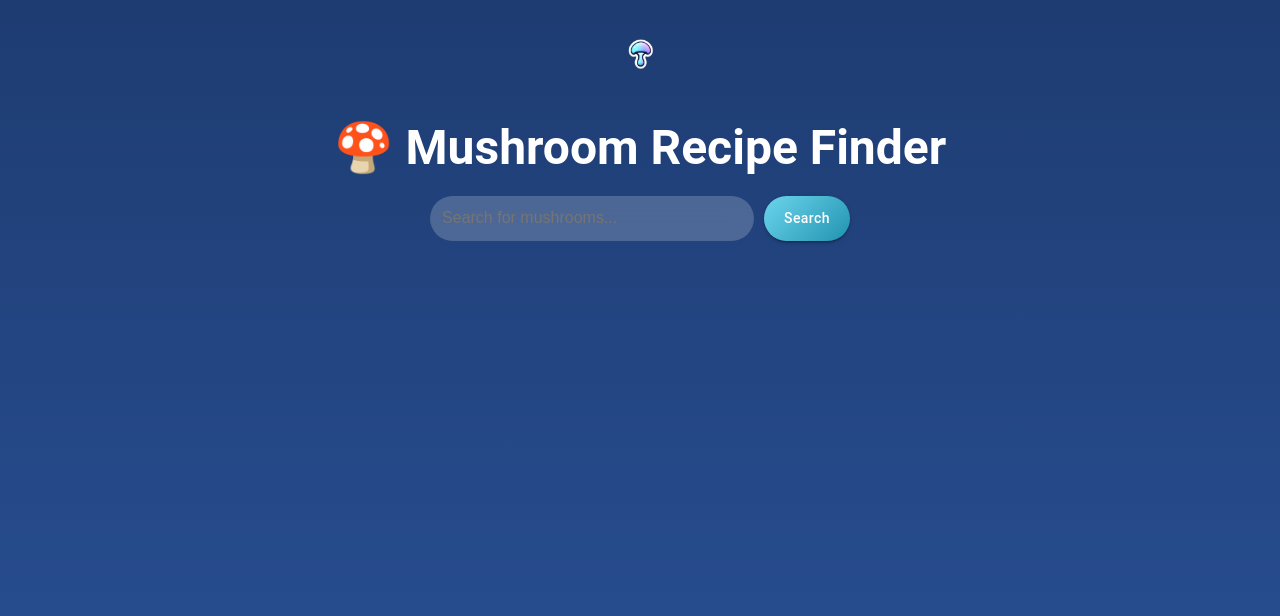
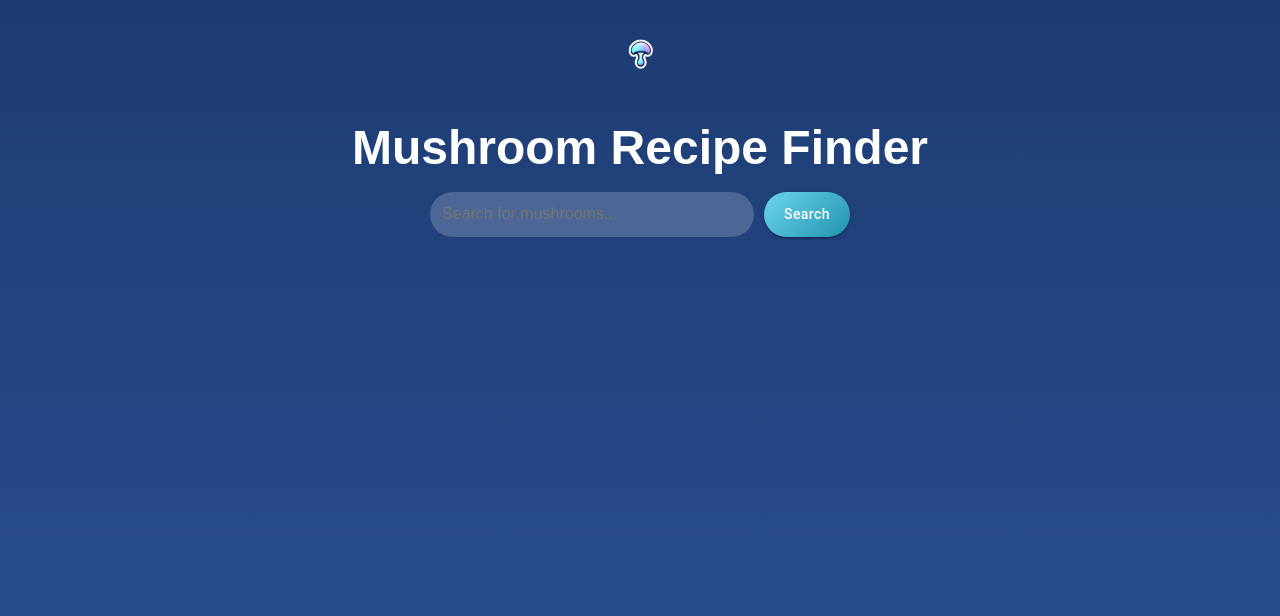
Before and after one commit to mrlilholt/mushroomRecipe, a React (Create React App) app in the folder frontend/: page / in a window 1280 px wide. Shown: the top 616 px of the page. Built offline with nearby package versions, Linux system fonts and the light colour scheme.

Commit message:
Update App.js type

```diff
--- a/frontend/src/App.js
+++ b/frontend/src/App.js
@@ -38,15 +38,18 @@ function App() {
       {/* Title */}
      <Typography
   variant="h3"
+  component="h1"
   sx={{
     textAlign: "center",
+    marginBottom: 2,
+    fontFamily: "'Intro Rust', sans-serif", // Replace with custom font later
     fontWeight: "bold",
-          color: "white",
-          marginBottom: "20px",
+    color: "#fff", // Adjust as needed
   }}
 >
-        🍄 Mushroom Recipe Finder
+  Mushroom Recipe Finder
 </Typography>
+
 
       {/* Search Section */}
       <Box
```
Lines whose indentation alone changed are shown as unchanged.
